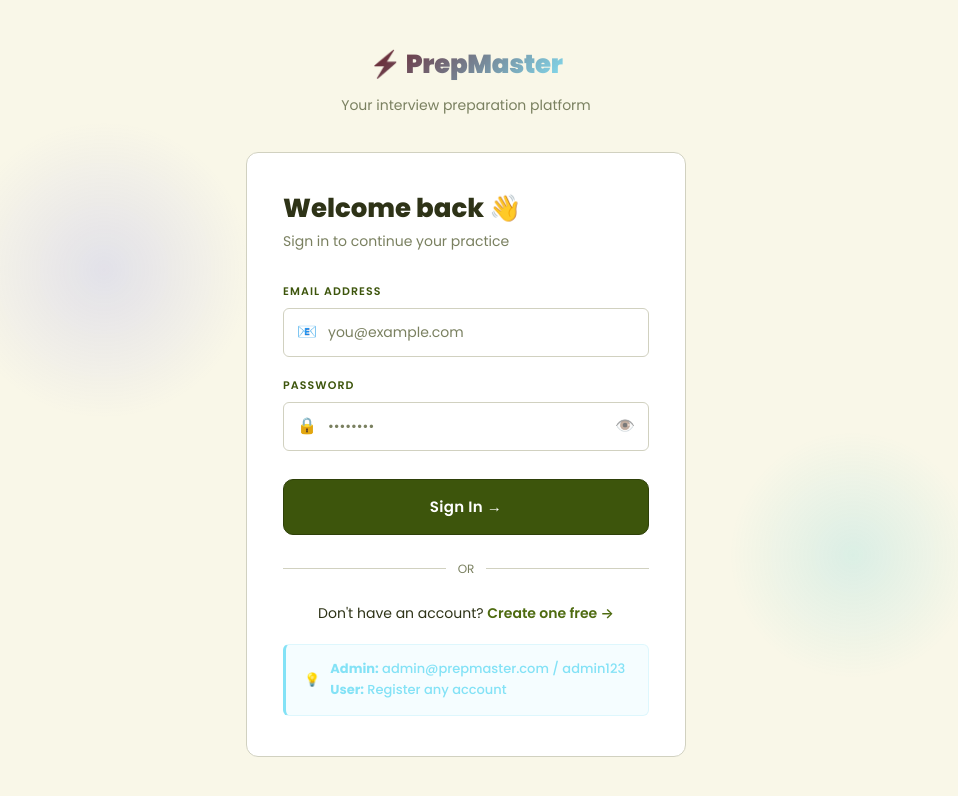
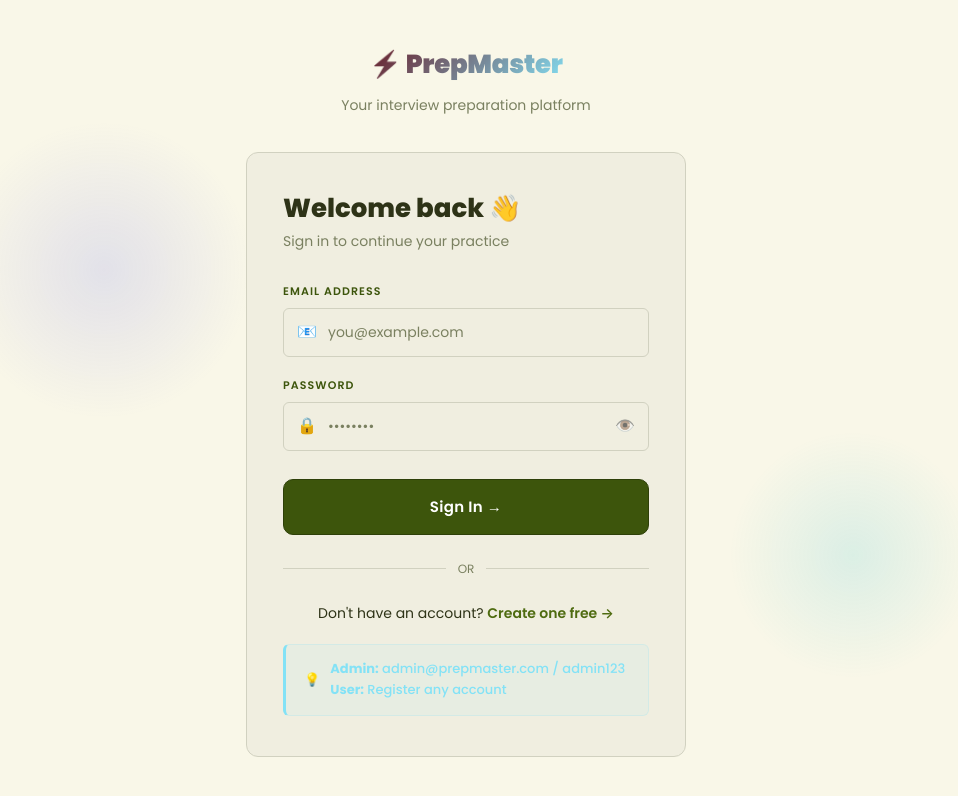
Before and after one commit to Hrushi111/orchids-timed-online-skill-assessment-system, a Next.js app: page /auth/login in a window 1280 px wide. Shown: the top 796 px of the page, without its empty margins (174-1132 px from the left). Built offline with nearby package versions, Linux system fonts and the light colour scheme.

Commit message:
Mute card colors to a greyish-beige (greige) tone

```diff
--- a/src/app/globals.css
+++ b/src/app/globals.css
@@ -27,11 +27,11 @@
   --danger: #8B0000;
   --warning: #C4860A;
 
-  /* Backgrounds — Beige based */
+  /* Backgrounds — Greige based */
   --bg: #F9F7E8;
-  --bg-secondary: #F0EEE0;
-  --bg-card: #FFFFFF;
-  --bg-card-hover: #F0EEE0;
+  --bg-secondary: #E5E4D4;
+  --bg-card: #F0EEE0;
+  --bg-card-hover: #EBEAD9;
   --bg-glass: rgba(249, 247, 232, 0.95);
 
   /* Borders */
@@ -1000,14 +1000,14 @@ a {
   font-family: 'Poppins', sans-serif;
   font-size: 14px;
   color: var(--text);
-  background: white;
+  background: var(--bg-card);
   transition: all 0.2s ease;
   outline: none;
 }
 
 .input:focus {
   border-color: var(--primary);
-  background: white;
+  background: var(--bg-card);
   box-shadow: 0 0 0 3px rgba(61, 85, 12, 0.08);
 }
 
--- a/src/app/page.tsx
+++ b/src/app/page.tsx
@@ -129,7 +129,7 @@ export default function HomePage() {
             <div style={{
               width: "100%",
               aspectRatio: "1/1",
-              background: "white",
+              background: "var(--bg-card)",
               borderRadius: "24px",
               border: "1px solid var(--border)",
               boxShadow: "var(--shadow-lg)",
@@ -166,7 +166,7 @@ export default function HomePage() {
           ) : subjects.length === 0 ? (
             <div style={{
               padding: "60px 20px", textAlign: "center", borderRadius: 16,
-              background: "white", border: "1px dashed var(--border)"
+              background: "var(--bg-card)", border: "1px dashed var(--border)"
             }}>
               <div style={{ fontSize: 40, marginBottom: 16 }}>🛡️</div>
               <h3 style={{ fontSize: 20, fontWeight: 700, marginBottom: 8 }}>The Arsenal is Locked</h3>
```
